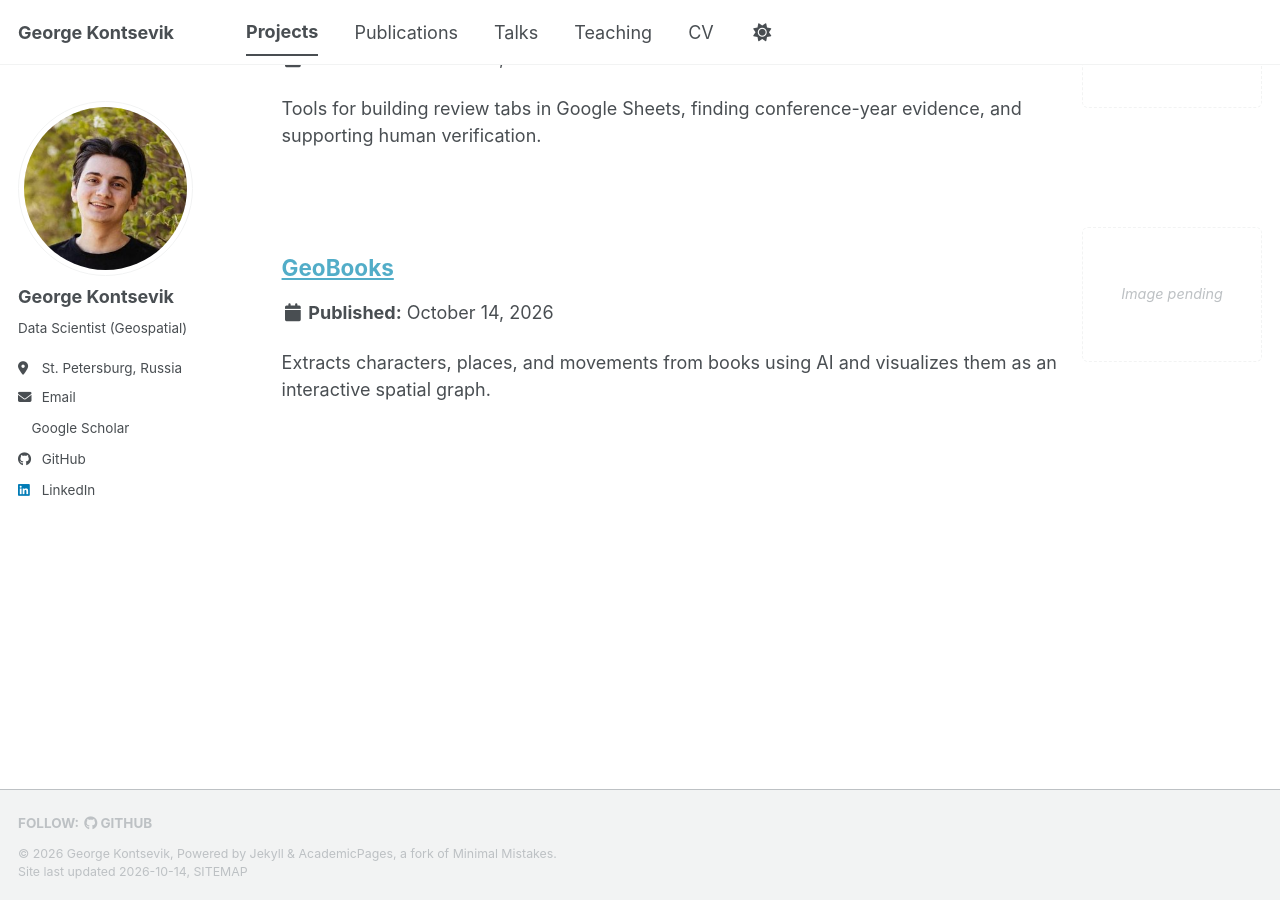
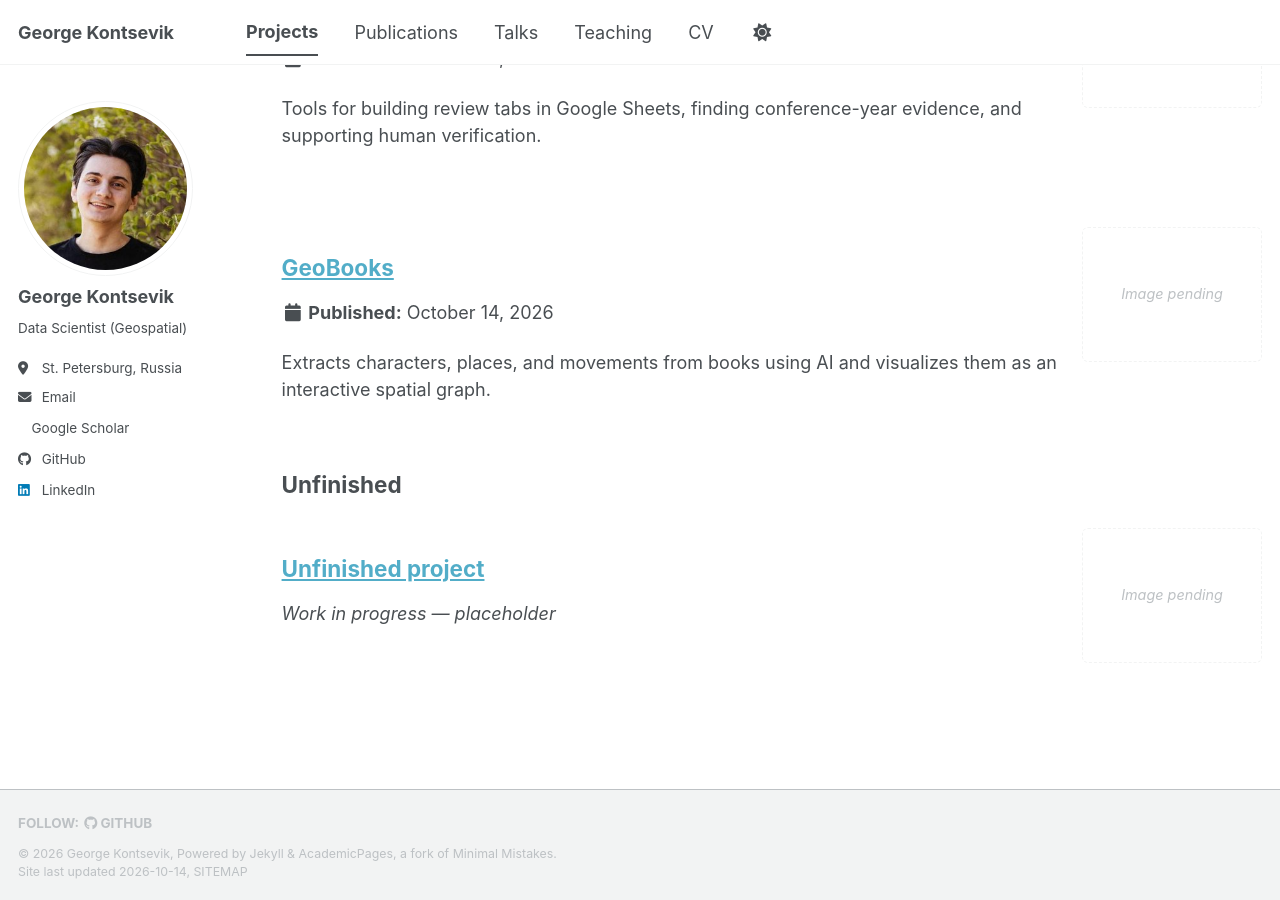
Before and after one commit to GeorgeKontsevik/GeorgeKontsevik.github.io, a Jekyll site: the page built from _pages/portfolio.md, in a window 1280 px wide and 900 px high, scrolled down 3693 px. Built offline with Jekyll 4.4.1, drawn with Linux system fonts in a browser that asks for light colours; a style sheet for code colours, icons or effects is not loaded.

Commit message:
Add unfinished projects section and placeholder

```diff
--- a/_pages/portfolio.md
+++ b/_pages/portfolio.md
@@ -9,5 +9,14 @@ The first ten entries describe my work at the ITMO Institute of Design and Urban
 
 {% include base_path %}
 {% for post in site.portfolio %}
-  {% include archive-single.html %}
+  {% unless post.category == 'unfinished' %}
+    {% include archive-single.html %}
+  {% endunless %}
 {% endfor %}
+
+<h2>Unfinished</h2>
+{% for post in site.portfolio %}
+  {% if post.category == 'unfinished' %}
+    {% include archive-single.html %}
+  {% endif %}
+{% endfor %}
```
Also changed, not shown: _portfolio/unfinished.md (added, +12 -0 lines).
